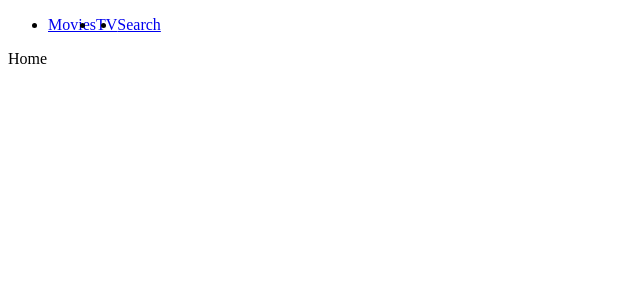
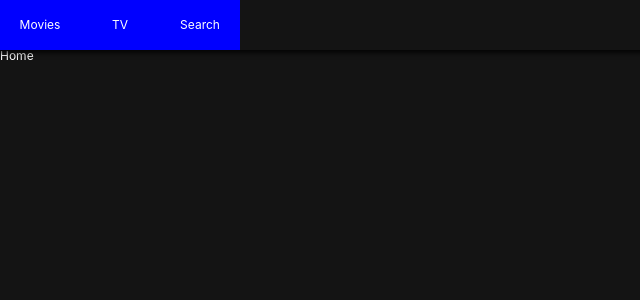
Before and after one commit to hongjunjeong95/Nomflix-v1, a React (Create React App) app: page / in a window 1280 px wide. Shown: the top 300 px of the page, without its empty margins (0-640 px from the left). Built offline with nearby package versions, Linux system fonts and the light colour scheme.

Commit message:
GlobalStyles and Header

```diff
--- a/package.json
+++ b/package.json
@@ -12,6 +12,7 @@
     "react-router-dom": "^5.2.0",
     "react-scripts": "4.0.2",
     "styled-components": "^5.2.1",
+    "styled-reset": "^4.3.4",
     "web-vitals": "^1.0.1"
   },
   "scripts": {
--- a/src/Components/App.js
+++ b/src/Components/App.js
@@ -1,11 +1,13 @@
 import React, { Component } from "react";
 import Router from "Components/Router";
+import GlobalStyles from "Components/GlobalStyles";
 
 class App extends Component {
   render() {
     return (
       <>
         <Router />
+        <GlobalStyles />
       </>
     );
   }
--- /dev/null
+++ b/src/Components/GlobalStyles.js
@@ -0,0 +1,22 @@
+import { createGlobalStyle } from "styled-components";
+import reset from "styled-reset";
+
+const globalStyles = createGlobalStyle`
+    ${reset};
+    a{
+        text-decoration:none;
+        color:inherit;
+    }
+    *{
+        box-sizing:border-box;
+    }
+    body{
+        font-family:-apple-system, BlinkMacSystemFont, 'Segoe UI', Roboto, Oxygen, Ubuntu, Cantarell, 'Open Sans', 'Helvetica Neue', sans-serif;
+        font-size:12px;
+        background-color:rgba(20, 20, 20, 1);
+        color:white;
+        padding-top:50px;
+    }
+`;
+
+export default globalStyles;
--- a/src/Components/Header.js
+++ b/src/Components/Header.js
@@ -2,7 +2,19 @@
 import { Link } from "react-router-dom";
 import styled from "styled-components";
 
-const Header = styled.header``;
+const Header = styled.header`
+  color: white;
+  position: fixed;
+  top: 0;
+  left: 0;
+  width: 100%;
+  height: 50px;
+  display: flex;
+  align-items: center;
+  background-color: rgba(20, 20, 20, 0.8);
+  z-index: 10;
+  box-shadow: 0px 1px 5px 2px rgba(0, 0, 0, 0.8);
+`;
 
 const List = styled.ul`
   display: flex;
@@ -11,9 +23,18 @@
   }
 `;
 
-const Item = styled.li``;
+const Item = styled.li`
+  width: 80px;
+  height: 50px;
+  text-align: center;
+`;
 
-const SLink = styled(Link)``;
+const SLink = styled(Link)`
+  height: 50px;
+  display: flex;
+  align-items: center;
+  justify-content: center;
+`;
 
 export default () => (
   <Header>
```
Also changed, not shown: public/index.html (+0 -23 lines), 1 other file (tests, documents, lock files or other folders).
